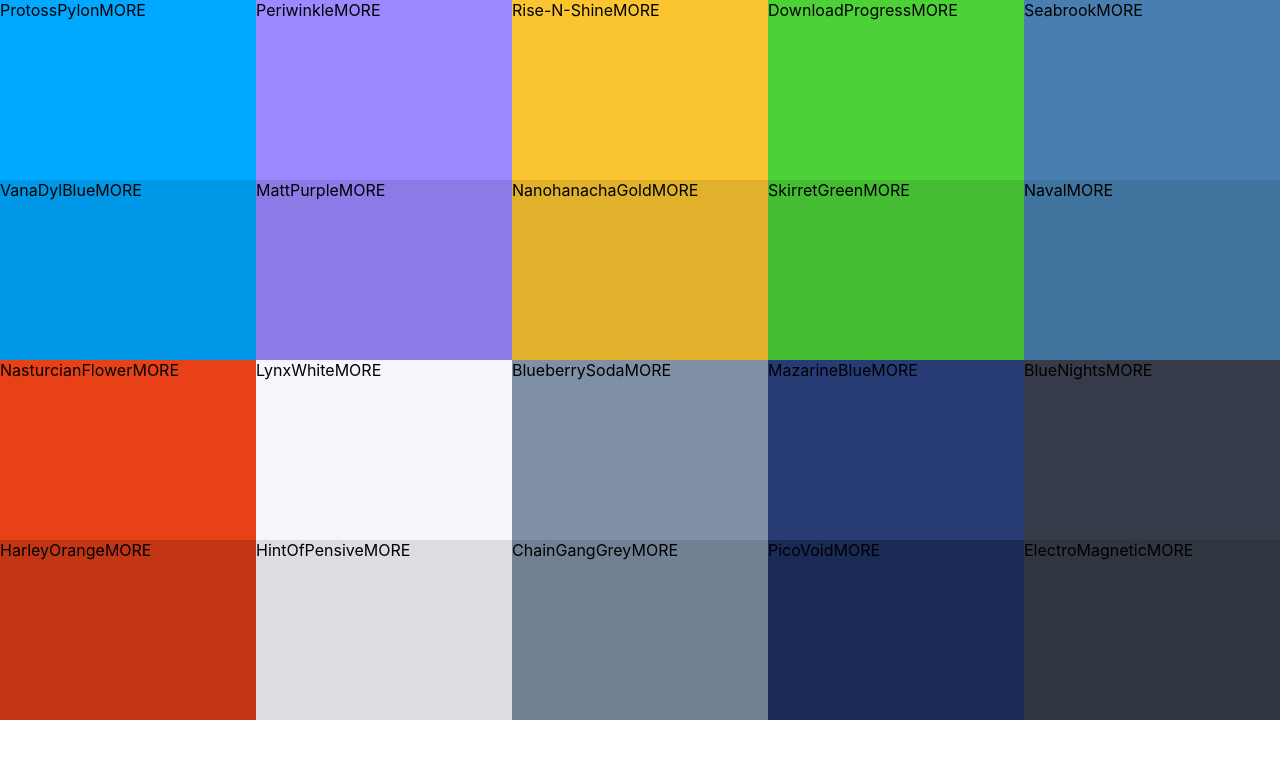
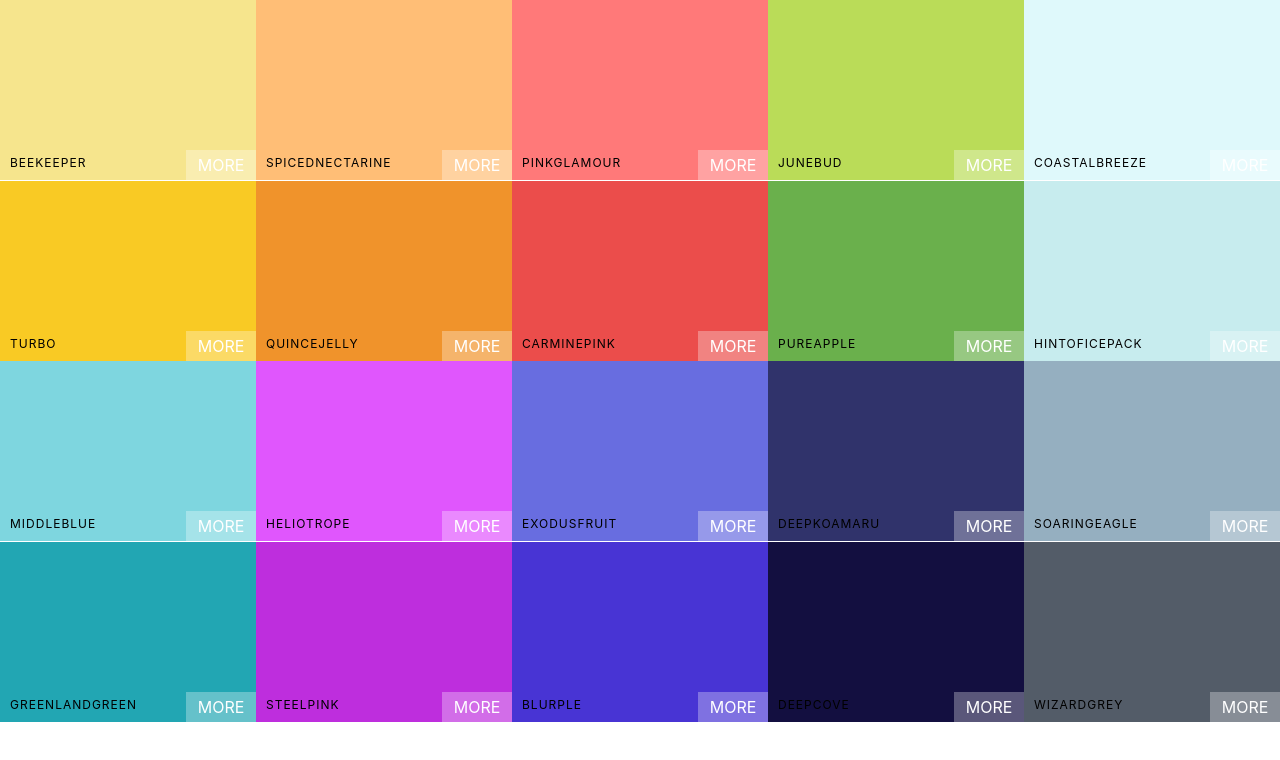
Before and after one commit to ricenoddle/massive-color, a React (Create React App) app: page / in a window 1280 px wide. Shown: the top 760 px of the page. Built offline with nearby package versions, Linux system fonts and the light colour scheme.

Commit message:
Style ColorBox component

```diff
--- a/src/App.js
+++ b/src/App.js
@@ -6,7 +6,7 @@
   render(){
     return (
       <div>
-        <Palette {...seedColors[5]}/>
+        <Palette {...seedColors[4]}/>
       </div>
     );
   }
--- a/src/ColorBox.css
+++ b/src/ColorBox.css
@@ -5,4 +5,57 @@
     display: inline-block;
     position: relative;
     cursor: pointer;
+    margin-bottom: -3.5px;
 }
+
+.copy-button {
+    width: 100px;
+    height: 30px;
+    position: absolute;
+    display: inline-block;
+    top: 50%;
+    left: 50%;
+    margin-left: -50px;
+    margin-top: -15px;
+    text-align: center;
+    outline: none;
+    background-color: rgba(255, 255, 255, 0.3);
+    font-size: 1rem;
+    line-height: 30px;
+    color: white;
+    border: none;
+    text-transform: uppercase;
+    opacity: 0;
+}
+
+.ColorBox:hover .copy-button {
+    opacity: 1;
+    transition: 0.5s;
+}
+
+.box-content {
+    position: absolute;
+    width: 100%;
+    left: 0px;
+    bottom: 0px;
+    padding: 10px;
+    color: black;
+    letter-spacing: 1px;
+    text-transform: uppercase;
+    font-size: 12px;
+}
+
+.see-more {
+    background-color: rgba(255, 255, 255, 0.3);
+    position: absolute;
+    border: none;
+    right: 0px;
+    bottom: 0px;
+    padding: 10px;
+    color: white;
+    width: 50px;
+    height: 10px;
+    text-align: center;
+    line-height: 10px;
+    text-transform: uppercase;
+}
--- a/src/ColorBox.js
+++ b/src/ColorBox.js
@@ -3,10 +3,16 @@
 
 class ColorBox extends Component{
     render(){
+        const {name, background} = this.props;
         return(
-            <div style={{backgroundColor: this.props.background}} className="ColorBox">
-                <span>{this.props.name}</span>
-                <span>MORE</span>
+            <div style={{backgroundColor: background}} className="ColorBox">
+                <div className="copy-container">
+                    <div className="box-content">
+                        <span>{name}</span>
+                    </div>
+                    <button className="copy-button">Copy</button>
+                </div>
+                <span className="see-more">More</span>
             </div>
         )
     }
```
